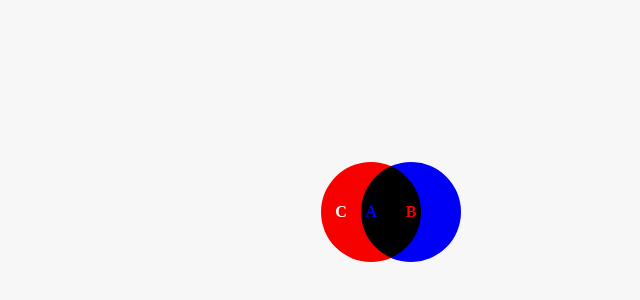
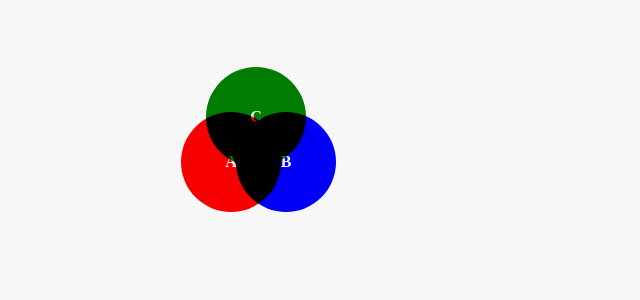
Before and after one commit to mboffelli/venn-diagram, a plain HTML site: page index.html in a window 1280 px wide. Shown: the part 238-538 px from the top of the page, without its empty margins (349-989 px from the left). Drawn offline with Linux system fonts and the light colour scheme.

Commit message:
Add 3rd circle

```diff
--- a/styles.css
+++ b/styles.css
@@ -9,6 +9,8 @@ body, html {
 
 .venn-diagram {
   position: relative;
+  width: 240px;
+  height: 200px;
 }
 
 .circle {
@@ -23,21 +25,25 @@ body, html {
   font-weight: bold;
   color: white;
   cursor: pointer;
+  mix-blend-mode: multiply;
 }
 
 #circleA {
   background-color: red;
-  left: 30px;
+  left: 10px;
+  top: 50px;
 }
 
 #circleB {
   background-color: blue;
-  left: 70px;
+  left: 65px;
+  top: 50px;
 }
 
-/* Overlapping area */
-#circleA, #circleB {
-  mix-blend-mode: multiply;
+#circleC {
+  background-color: green;
+  left: 35px;
+  top: 5px;
 }
 
 .circle:hover {
```
